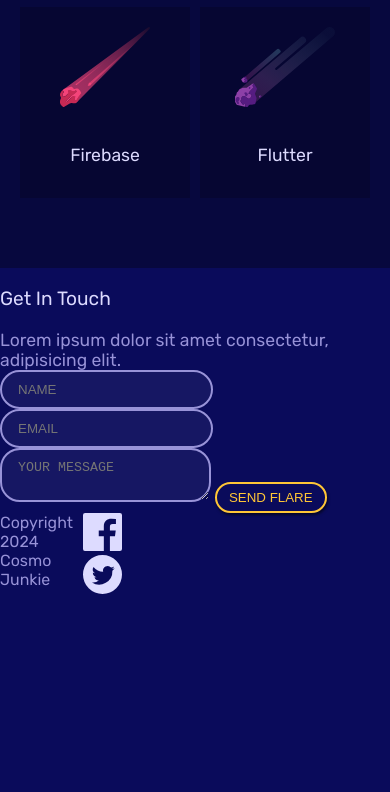
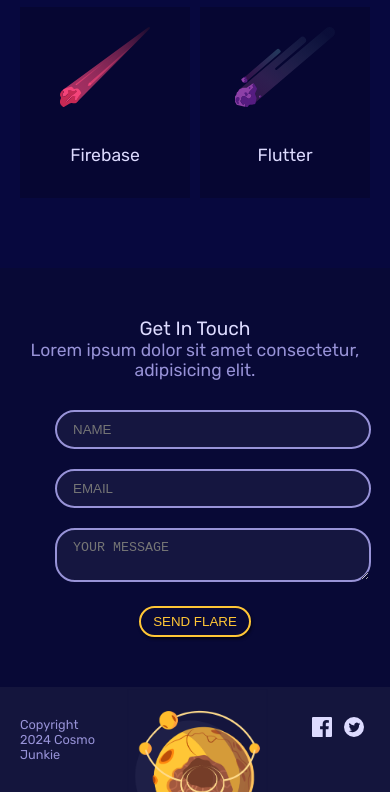
Before and after one commit to elyashar/Responsive-css-grid, a plain HTML site: page index.html in a window 390 px wide. Shown: the part 1327-2119 px from the top of the page. Before the commit the page ends 1925 px from the top, so only its background shows below. Drawn offline with Linux system fonts and the light colour scheme.

Commit message:
add mobile styles2

```diff
--- a/style.css
+++ b/style.css
@@ -179,6 +179,61 @@ h4 {
     margin: 10px auto;
 }
 
+#contact {
+    padding: 30px 20px;
+    background: #080936;
+}
+
+#contact h3,
+#contact p {
+    text-align: center;
+    margin-bottom: 0;
+}
+
+#contact form {
+    width: 80%;
+    max-width: 400px;
+    margin: 20px auto;
+    text-align: center;
+}
+
+#contact input,
+#contact textarea {
+    width: 100%;
+    margin: 10px 0;
+}
+
+#contact .button {
+    margin-top: 10px;
+}
+
+footer {
+    padding: 30px 20px;
+    background-color: #14153D;
+    background-image: url(assets/footer_image.png);
+    background-size: 40%;
+    background-repeat: no-repeat;
+    background-position: top center;
+}
+
+footer .copyright {
+    grid-column: 1/3;
+    font-size: 0.8em;
+}
+
+footer .social {
+    grid-column: 7/9;
+    display: flex;
+    justify-content: flex-end;
+}
+
+footer li {
+    margin: 0 6px;
+}
+
+footer img {
+    width: 20px;
+}
 
 
 /* small tablet styles */
```
